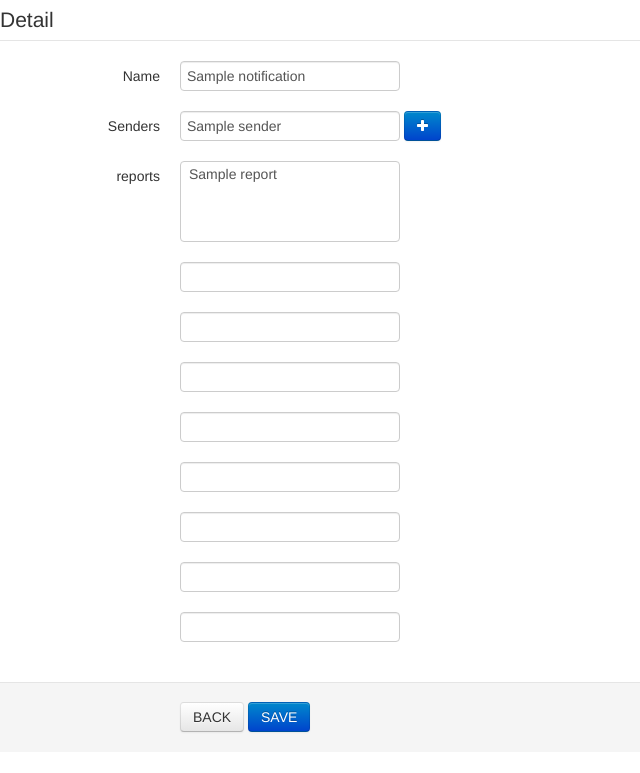
After one commit to xiechao06/Flask-Report, a Python web app: template flask_report/templates/report____/notification.html in a window 1280 px wide. The commit adds this page. Shown: the top 773 px of the page, without its empty margins (0-640 px from the left). Run offline with Jinja, Linux system fonts and the light colour scheme; the template is opened without the code that fills it: most values are stand-ins (such as "Sample title", 1, 10 or a date in 2020); parts of the project's set-up code (start-up, migrations or seed data) failed here and were passed over; some libraries are stand-ins or nearby versions.

Commit message:
checkout

```diff
--- a/flask_report/static/css/customer.css
+++ b/flask_report/static/css/customer.css
@@ -1,8 +1,8 @@
-td.and{
+td.and {
     white-space: nowrap;
 }
 
-td label{
+td label {
     display: inline;
 }
 
@@ -11,6 +11,11 @@ form {
 }
 
 code {
-    white-space:normal;
-    word-wrap:break-word
+    white-space: normal;
+    word-wrap: break-word
 }
+
+.controls .senders:not(:last-of-type) {
+    display: block !important;
+    margin-bottom: 5px !important;
+}
--- /dev/null
+++ b/flask_report/templates/report____/notification.html
@@ -0,0 +1,96 @@
+{% extends "report____/base_layout.html" %}
+{% block report____customized_head_block %}
+  {{ super() }}
+  <link rel="stylesheet" type="text/css" href="{{ url_for('report____.static', filename='css/customer.css') }}">
+
+  <script type="text/javascript">
+    $(function () {
+      $("#add-sender").click(function () {
+        if ($(this).prev().val() != "") {
+          $(this).before('<input type="email" name="sender"   class="senders"/>');
+        } else {
+          return false;
+        }
+      });
+    })
+  </script>
+{% endblock %}
+
+{% block body %}
+  <form action="{{ url_for(".notification") }}" method="POST" class="form-horizontal">
+    <legend>{{ _("Detail") }}</legend>
+    <fieldset>
+      <div class="control-group">
+        <label class="control-label" for="name">{{ _("Name") }}</label>
+
+        <div class="controls">
+          <input type="text" name="name" id="name" required="required" {% if notification %}value="{{ notification.name }}"{% endif %}/>
+        </div>
+      </div>
+      <div class="control-group">
+        <label class="control-label" for="sender">{{ _("Senders") }}</label>
+
+        <div class="controls">
+          {% if notification %}
+            {% for sender in notification.senders %}
+              <input type="email" name="sender" {% if loop.first %}id="sender"{% endif %} value="{{ sender }}" class="senders"/>
+            {% endfor %}
+          {% else %}
+            <input type="email" name="sender" id="sender" class="senders"/>
+          {% endif %}
+          <button class="btn btn-primary" type="button" id="add-sender"><i class="icon-plus"></i></button>
+        </div>
+      </div>
+      <div class="control-group">
+        <label class="control-label" for="report_ids">{{ _("reports") }}</label>
+
+        <div class="controls">
+          <select name="report_ids" id="report_ids" multiple>
+            {% for report in report_list %}
+              <option value="{{ report.id }}">{{ report.name }}</option>
+            {% endfor %}
+
+          </select>
+        </div>
+      </div>
+      <div class="control-group">
+        <label class="control-label" for=""></label>
+
+        <div class="controls">
+          <input type="text" name="" id=""/></div>
+      </div>
+      <div class="control-group"><label class="control-label" for=""></label>
+
+        <div class="controls"><input type="text" name="" id=""/></div>
+      </div>
+      <div class="control-group"><label class="control-label" for=""></label>
+
+        <div class="controls"><input type="text" name="" id=""/></div>
+      </div>
+      <div class="control-group"><label class="control-label" for=""></label>
+
+        <div class="controls"><input type="text" name="" id=""/></div>
+      </div>
+      <div class="control-group"><label class="control-label" for=""></label>
+
+        <div class="controls"><input type="text" name="" id=""/></div>
+      </div>
+      <div class="control-group"><label class="control-label" for=""></label>
+
+        <div class="controls"><input type="text" name="" id=""/></div>
+      </div>
+      <div class="control-group"><label class="control-label" for=""></label>
+
+        <div class="controls"><input type="text" name="" id=""/></div>
+      </div>
+      <div class="control-group"><label class="control-label" for=""></label>
+
+        <div class="controls"><input type="text" name="" id=""/></div>
+      </div>
+    </fieldset>
+    <div class="form-actions">
+      <a href="{{ request.args.get("url", url_for(".notification_list")) }}" class="btn">{{ _("BACK") }}</a>
+      <button class="btn btn-primary">{{ _("SAVE") }}</button>
+    </div>
+  </form>
+{% endblock %}
--- a/requirements.txt
+++ b/requirements.txt
@@ -8,7 +8,7 @@ Flask-SQLAlchemy==0.16
 Jinja2==2.7
 MarkupSafe==0.18
 Pygments==1.6
-SQLAlchemy==0.8.1
+SQLAlchemy>=0.8.1
 Werkzeug==0.9.1
 argparse==1.2.1
 distribute==0.6.24
```
Also changed, not shown: example/__main__.py (+8 -0 lines), flask_report/base.py (+33 -7 lines), flask_report/templates/report____/notification-list.html (added, +25 -0 lines).
